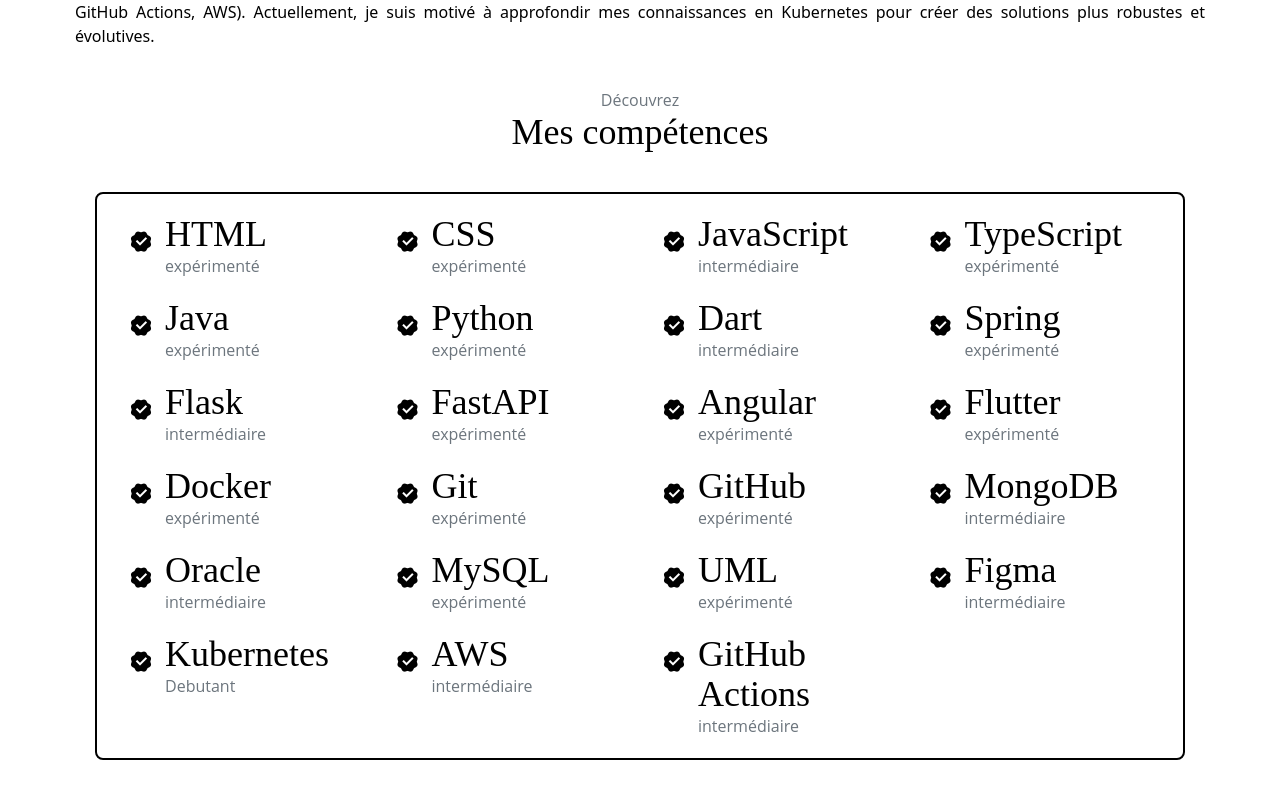
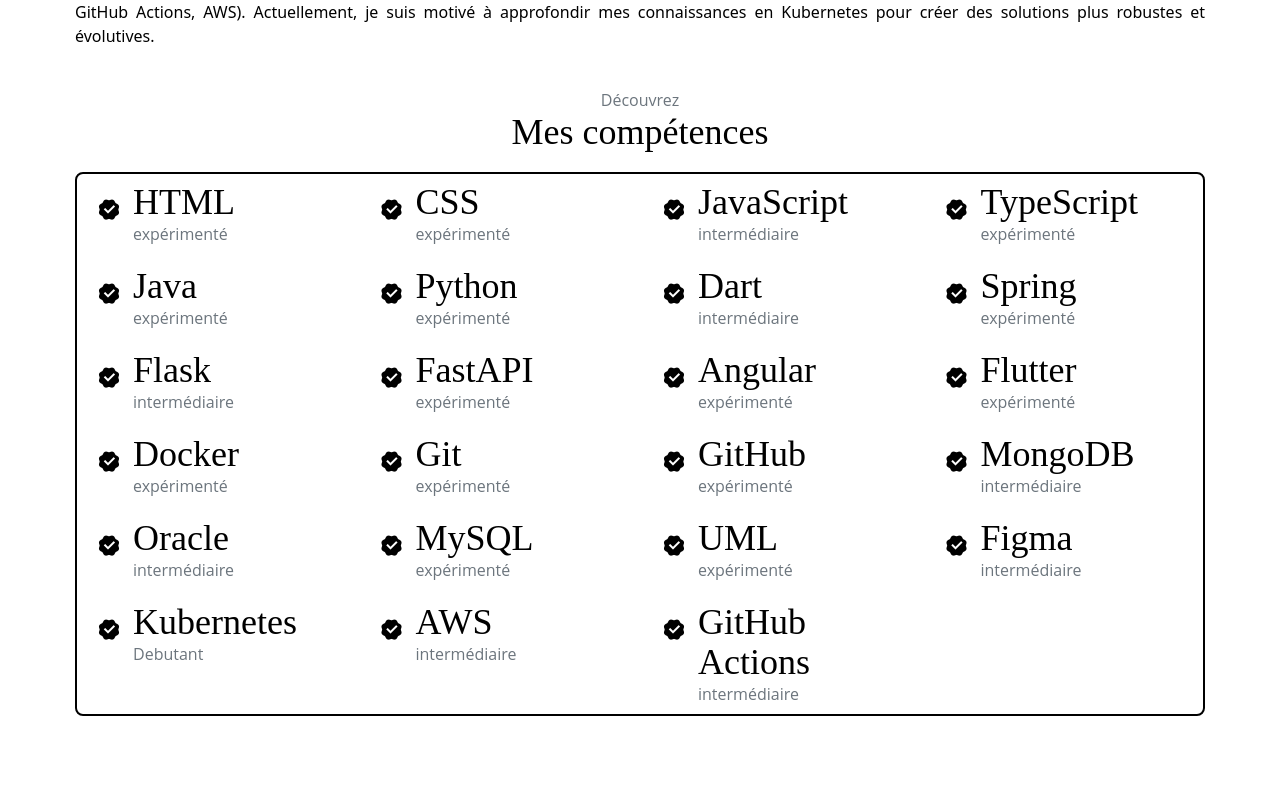
Before and after one commit to ibrahimasoly/Portofolio, an Angular app: page / in a window 1280 px wide. Shown: the part 835-1633 px from the top of the page. Built offline with nearby package versions, Linux system fonts and the light colour scheme.

Commit message:
edit the balise ul

```diff
--- a/src/app/components/competence/competence.component.html
+++ b/src/app/components/competence/competence.component.html
@@ -3,8 +3,8 @@
         <p class="text-text-secondary">Découvrez</p>
         <h1>Mes compétences</h1>
     </div>
-    <div class="flex  justify-center m-10 border-2 border-black rounded-lg it gap-5">
-        <ul class="grid grid-cols-2 lg:grid-cols-4 gap-5 p-5">
+    <div class="flex  justify-center lg:m-5 m-0 border-2 border-black rounded-lg it gap-5">
+        <ul class="grid grid-cols-2 lg:grid-cols-4 gap-5 m-2">
             <li class="flex flex-row items-start">
                 <i class="ri-verified-badge-fill m-3 text-2xl"></i>
                 <div>
```
